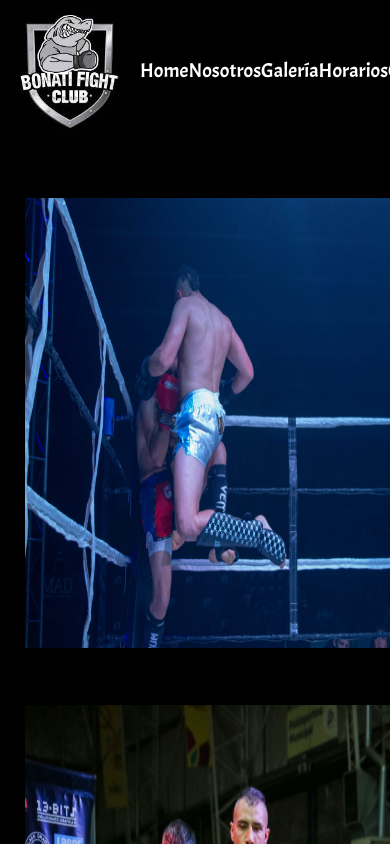
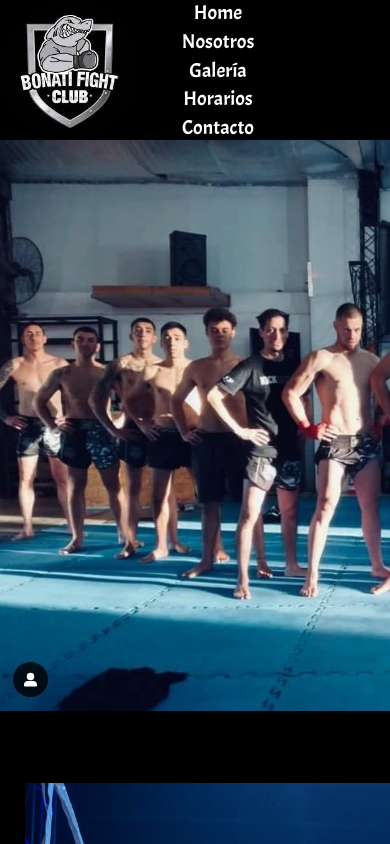
Before and after one commit to roquecastillo/bonati-page, a plain HTML site: page pages/galeria.html in a window 390 px wide. Shown: the top 844 px of the page. Drawn offline with nearby package versions, Linux system fonts and the light colour scheme; a web font is replaced by a local one.

Commit message:
fin del proyecto beta

```diff
--- a/css/styles.css
+++ b/css/styles.css
@@ -170,6 +170,19 @@ div ul li{
     width: 100%;
 }
 
+#class_img_portada{
+    display: grid;
+   justify-items: center;
+}
+
+@media only screen and (max-width: 600px) {
+    nav ul{
+        flex-direction: column;
+    }
+
+
+}
+
 
 
 
--- a/pages/galeria.html
+++ b/pages/galeria.html
@@ -38,7 +38,12 @@
     </header>
     <main>
 
+            <div id="class_img_portada">
+                <div>
+                    <img src="../img/foto4.jpg" alt="">
+                </div>
 
+            </div>
             <div id="div_galeria">
                <div class="class_img_galeria">
                     <img src="../img/IMG-20221020-WA0111.jpg" alt="">
```
Also changed, not shown: img/foto4.jpg (added).
